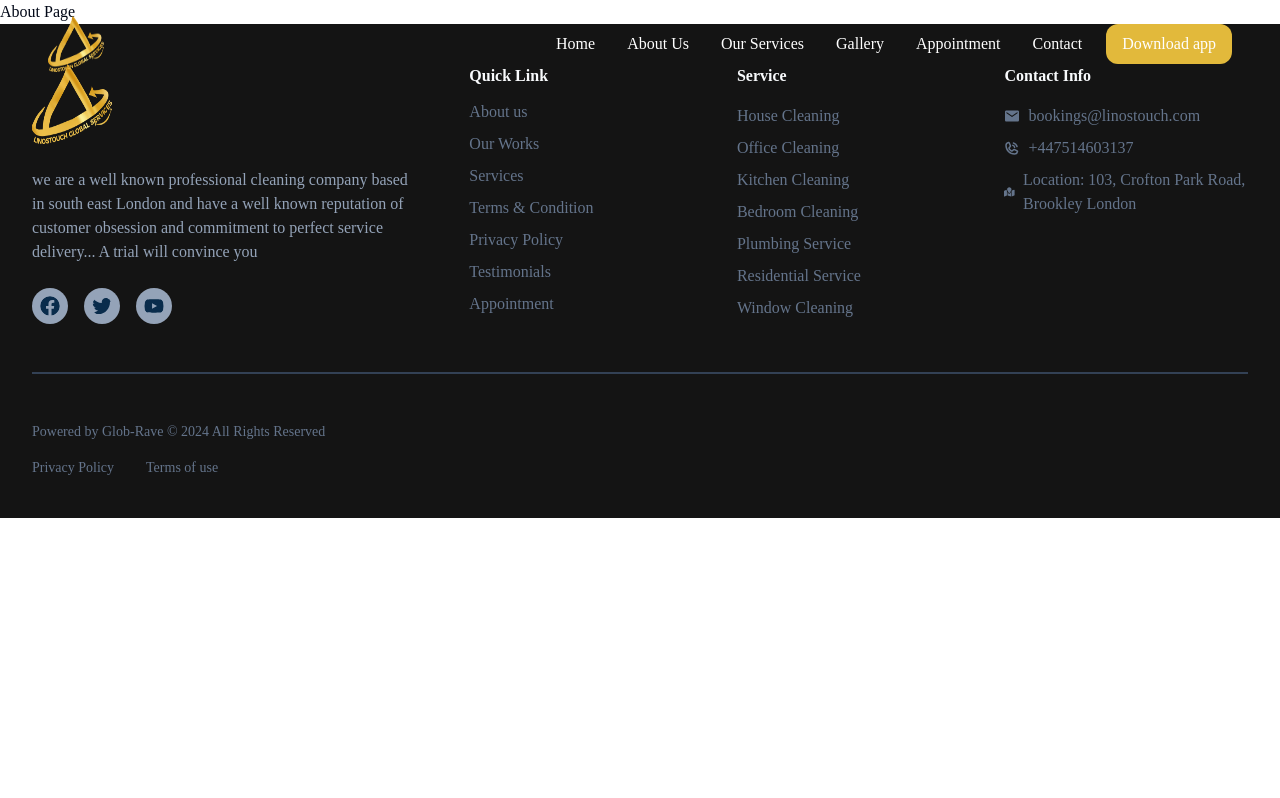
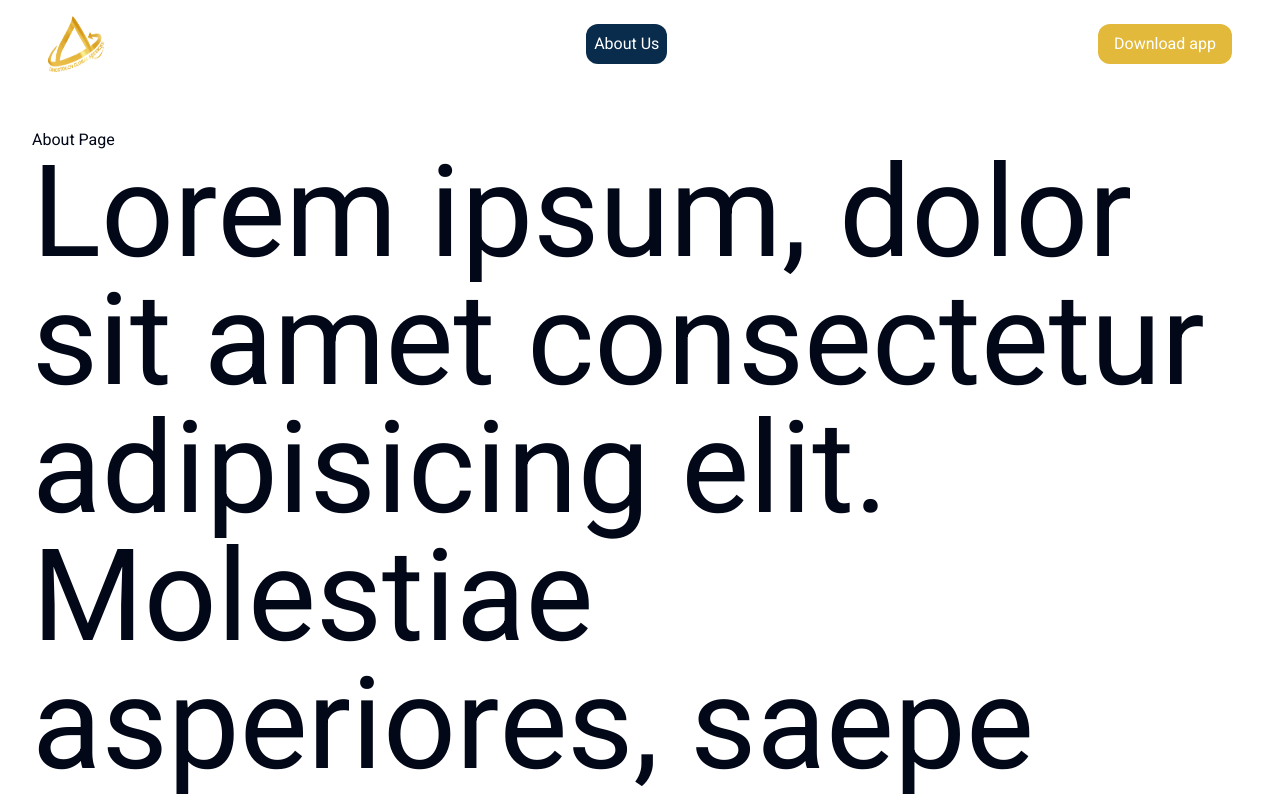
Before and after one commit to codeplan73/linos-touch-booking-web, a Next.js app: page /about in a window 1280 px wide. Shown: the top 798 px of the page. Built offline with nearby package versions, Linux system fonts and the light colour scheme.

Commit message:
refactor: Modify navbar

```diff
--- a/app/Footer.tsx
+++ b/app/Footer.tsx
@@ -108,7 +108,7 @@ const Footer = () => {
           </div>
         </div>
         <hr className="border border-slate-700 w-full" />
-        <div className="w-full flex-col md:flow-row flex items-center gap-4 md:items-start justify-between">
+        <div className="w-full flex flex-col md:flex-row items-center gap-4 md:items-start justify-between">
           <Link
             href="https://https://globeraven.vercel.app/"
             className="text-slate-500 text-sm"
--- a/app/Navbar.tsx
+++ b/app/Navbar.tsx
@@ -5,19 +5,22 @@ import Image from "next/image";
 import Link from "next/link";
 import { TiThMenu } from "react-icons/ti";
 import { CgMenuMotion } from "react-icons/cg";
+import classnames from "classnames";
+import { usePathname } from "next/navigation";
 
 const links = [
-  { label: "Home", link: "/" },
-  { label: "About Us", link: "/aboutUs" },
-  { label: "Our Services", link: "/services" },
-  { label: "Gallery", link: "/gallery" },
-  { label: "Appointment", link: "/appointment" },
-  { label: "Contact", link: "/contact" },
+  { label: "Home", href: "/" },
+  { label: "About Us", href: "/about" },
+  { label: "Our Services", href: "/services" },
+  { label: "Gallery", href: "/gallery" },
+  { label: "Appointment", href: "/appointment" },
+  { label: "Contact", href: "/contact" },
 ];
 
 const Navbar = () => {
   const [open, setIsOpen] = useState(false);
   const [isScrolled, setIsScrolled] = useState(false);
+  const currentPath = usePathname();
 
   useEffect(() => {
     const handleScroll = () => {
@@ -39,8 +42,10 @@ const Navbar = () => {
 
   return (
     <nav
-      className={`fixed w-full top-0 z-50 transition-all duration-300 ${
-        isScrolled ? "bg-secondaryColor bg-opacity-95" : "bg-transparent"
+      className={`fixed w-full top-0 z-50 transition-all duration-300  ${
+        isScrolled
+          ? "bg-secondaryColor bg-opacity-60 backdrop-blur-md"
+          : "bg-transparent"
       }`}
     >
       {/* Blur effect is applied to the background here */}
@@ -58,9 +63,16 @@ const Navbar = () => {
           <ul className="hidden md:flex items-center justify-start space-x-4">
             {links.map((link) => (
               <Link
-                key={link.link}
-                href={link.link}
-                className="hover:text-warningColor hover:bg-secondaryColor p-2 rounded-xl"
+                key={link.href}
+                href={link.href}
+                // className={`hover:text-warningColor hover:bg-secondaryColor p-2 rounded-xl`}
+                className={classnames({
+                  "text-white bg-secondaryColor p-2 rounded-xl":
+                    link.href === currentPath,
+                  "text-white": link.href !== currentPath,
+                  "transition-colors hover:text-warningColor hover:bg-secondaryColor p-2 rounded-xl":
+                    true,
+                })}
               >
                 {link.label}
               </Link>
@@ -103,9 +115,9 @@ const Navbar = () => {
         {open &&
           links.map((link) => (
             <Link
-              key={link.link}
-              href={link.link}
-              className="flex p-4 text-slate-700 w-full hover:bg-secondaryColor"
+              key={link.href}
+              href={link.href}
+              className="flex p-4 text-slate-700 w-full hover:bg-secondaryColor hover:text-white"
               onClick={() => setIsOpen(false)}
             >
               <span>{link.label}</span>
--- a/app/about/page.tsx
+++ b/app/about/page.tsx
@@ -2,8 +2,26 @@ import React from "react";
 
 const AboutPage = () => {
   return (
-    <div>
+    <div className="h-auto container py-32">
       <h4>About Page</h4>
+
+      <p className="text-9xl">
+        Lorem ipsum, dolor sit amet consectetur adipisicing elit. Molestiae
+        asperiores, saepe libero, explicabo suscipit accusantium fugiat
+        repudiandae quasi dolor a ratione necessitatibus harum soluta numquam
+        dicta ex quos eveniet voluptatem eos corrupti assumenda. Culpa eos
+        facilis et molestias eum. Eum, deserunt repellat! Eaque aperiam culpa
+        natus voluptas inventore fugit exercitationem.
+      </p>
+
+      <p className="text-9xl">
+        Lorem ipsum dolor sit amet consectetur, adipisicing elit. Consequuntur
+        alias culpa saepe obcaecati placeat voluptate perspiciatis accusantium
+        dicta maiores sit nostrum atque dolorem laborum ab cumque autem, quos
+        minima illum exercitationem! Architecto optio voluptates quia reiciendis
+        quisquam ullam iure delectus accusantium possimus sunt, suscipit
+        blanditiis, adipisci quis. Numquam, minus error!
+      </p>
     </div>
   );
 };
--- a/app/layout.tsx
+++ b/app/layout.tsx
@@ -29,7 +29,7 @@ export default function RootLayout({
     <html lang="en" suppressHydrationWarning>
       <link rel="icon" href="/favicon.ico" sizes="any" />
 
-      <body className={`${heebo.className}, ${cn(fontSans.variable)}`}>
+      <body className={`${heebo.className}`}>
         <Navbar />
         <main className="w-full">{children}</main>
         <Footer />
--- a/package.json
+++ b/package.json
@@ -11,6 +11,7 @@
   "dependencies": {
     "@radix-ui/react-slot": "^1.0.2",
     "class-variance-authority": "^0.7.0",
+    "classnames": "^2.5.1",
     "clsx": "^2.1.0",
     "embla-carousel-autoplay": "^8.0.0",
     "embla-carousel-react": "^8.0.0",
```
Also changed, not shown: 1 other file (tests, documents, lock files or other folders).
